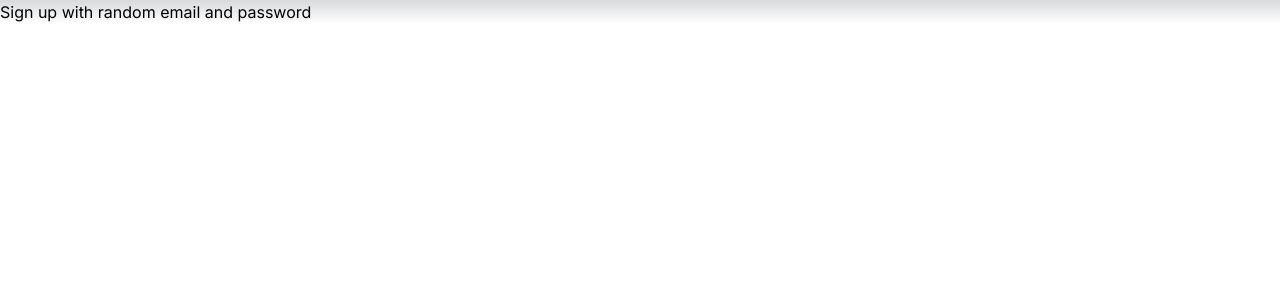
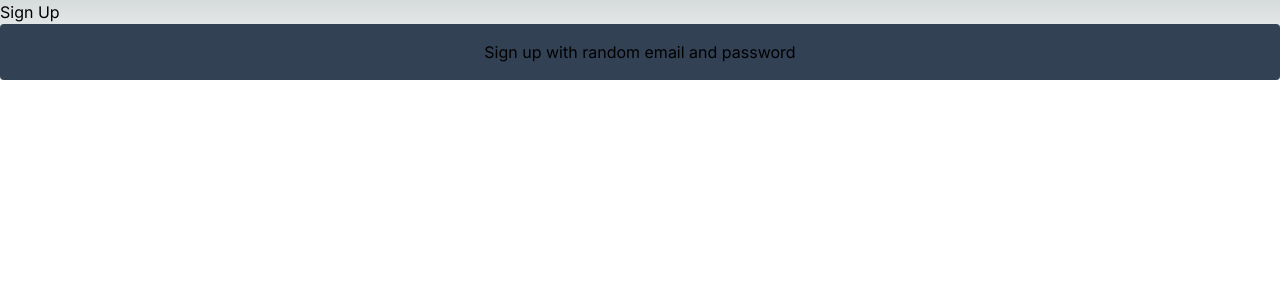
Before and after one commit to dannywo/stripe-next-app, a Next.js app: page /user in a window 1280 px wide. Shown: the top 300 px of the page. Built offline with nearby package versions, Linux system fonts and the light colour scheme; no server answers.

Commit message:
Adds styling to button

```diff
--- a/app/user/LoginForm.tsx
+++ b/app/user/LoginForm.tsx
@@ -29,10 +29,14 @@ export default function LoginForm() {
   }
 
   return (
-    <button
-      onClick={handleSignUp}
-      disabled={loading}>
-      {loading ? 'Signing up...' : 'Sign up with random email and password'}
-    </button>
+    <div className="flex flex-col">
+      <h2>Sign Up</h2>
+      <button
+        className="rounded hover:rounded-lg bg-slate-700 p-4"
+        onClick={handleSignUp}
+        disabled={loading}>
+        {loading ? 'Signing up...' : 'Sign up with random email and password'}
+      </button>
+    </div>
   )
 }
```
